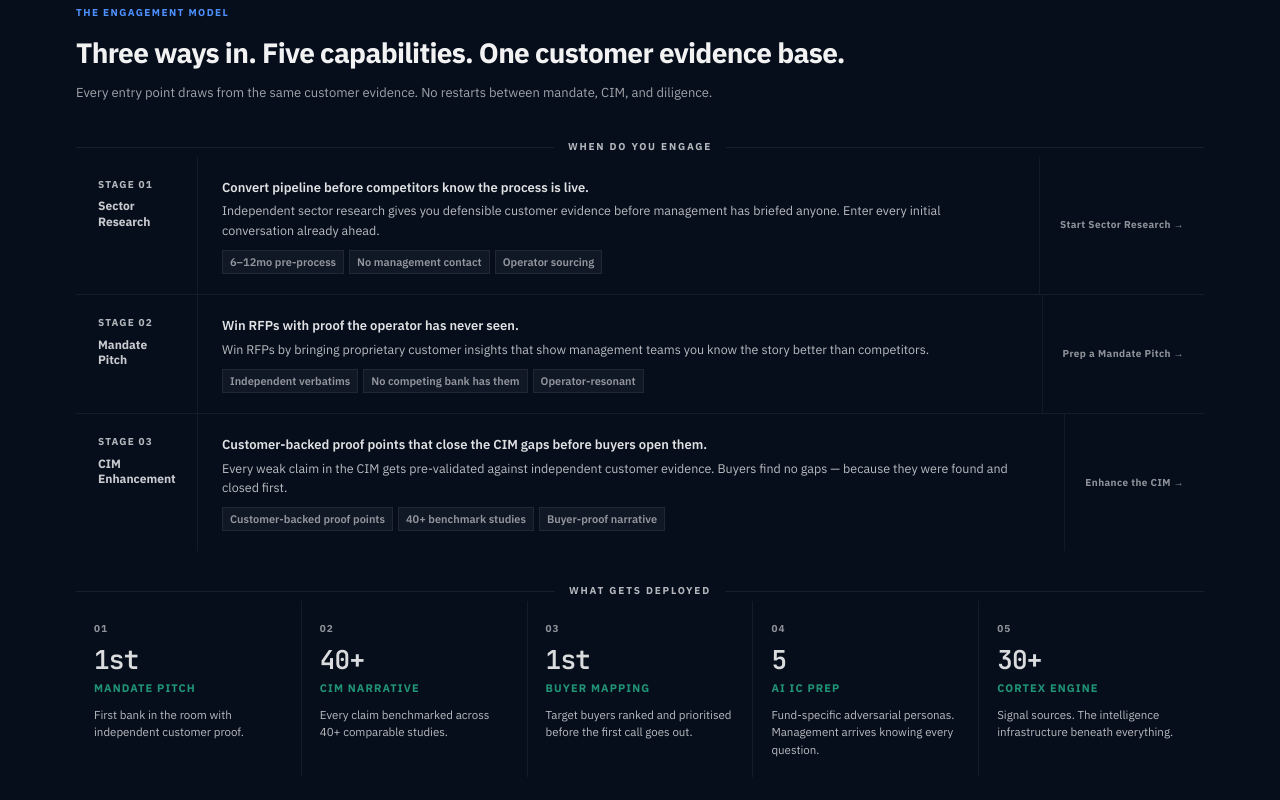
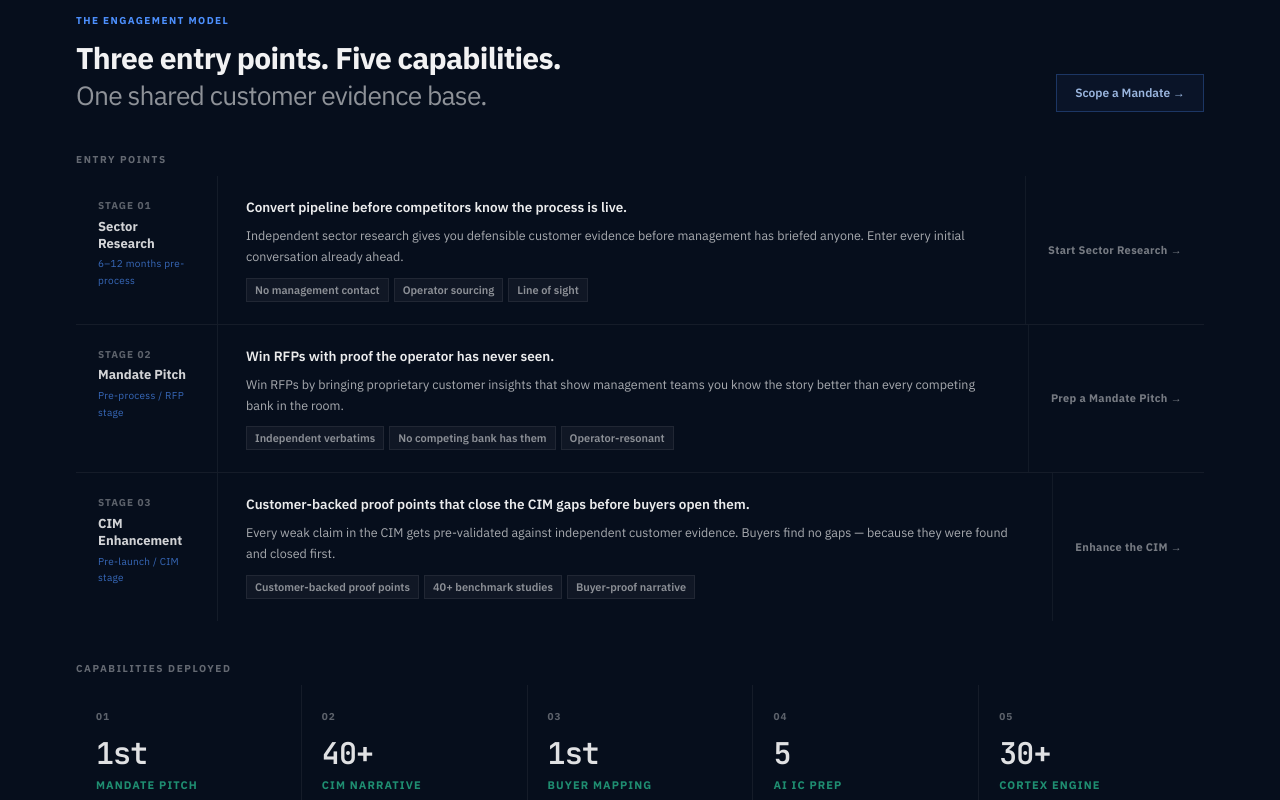
Before and after one commit to Crossover-Research/sell-side-overview-site, a Next.js app: page /intelligence in a window 1280 px wide. Shown: the part 1500-2300 px from the top of the page. Built offline with nearby package versions, Linux system fonts and the light colour scheme.

Commit message:
redesign: CapabilitiesEngine — cleaner structure, timing tags, header CTA

```diff
--- a/components/CapabilitiesEngine.tsx
+++ b/components/CapabilitiesEngine.tsx
@@ -5,35 +5,38 @@ const STAGES = [
   {
     num: '01',
     name: 'Sector Research',
+    timing: '6–12 months pre-process',
     headline: 'Convert pipeline before competitors know the process is live.',
     desc: 'Independent sector research gives you defensible customer evidence before management has briefed anyone. Enter every initial conversation already ahead.',
-    tags: ['6–12mo pre-process', 'No management contact', 'Operator sourcing'],
+    tags: ['No management contact', 'Operator sourcing', 'Line of sight'],
     cta: 'Start Sector Research',
   },
   {
     num: '02',
     name: 'Mandate Pitch',
+    timing: 'Pre-process / RFP stage',
     headline: 'Win RFPs with proof the operator has never seen.',
-    desc: 'Win RFPs by bringing proprietary customer insights that show management teams you know the story better than competitors.',
+    desc: 'Win RFPs by bringing proprietary customer insights that show management teams you know the story better than every competing bank in the room.',
     tags: ['Independent verbatims', 'No competing bank has them', 'Operator-resonant'],
     cta: 'Prep a Mandate Pitch',
   },
   {
     num: '03',
     name: 'CIM Enhancement',
-    headline: "Customer-backed proof points that close the CIM gaps before buyers open them.",
-    desc: "Every weak claim in the CIM gets pre-validated against independent customer evidence. Buyers find no gaps — because they were found and closed first.",
+    timing: 'Pre-launch / CIM stage',
+    headline: 'Customer-backed proof points that close the CIM gaps before buyers open them.',
+    desc: 'Every weak claim in the CIM gets pre-validated against independent customer evidence. Buyers find no gaps — because they were found and closed first.',
     tags: ['Customer-backed proof points', '40+ benchmark studies', 'Buyer-proof narrative'],
     cta: 'Enhance the CIM',
   },
 ];
 
 const CAPS = [
-  { num: '01', stat: '1st', label: 'Mandate Pitch', hook: 'First bank in the room with independent customer proof.' },
-  { num: '02', stat: '40+', label: 'CIM Narrative', hook: 'Every claim benchmarked across 40+ comparable studies.' },
-  { num: '03', stat: '1st', label: 'Buyer Mapping', hook: 'Target buyers ranked and prioritised before the first call goes out.' },
-  { num: '04', stat: '5',   label: 'AI IC Prep',    hook: 'Fund-specific adversarial personas. Management arrives knowing every question.' },
-  { num: '05', stat: '30+', label: 'Cortex Engine', hook: 'Signal sources. The intelligence infrastructure beneath everything.' },
+  { num: '01', stat: '1st', label: 'Mandate Pitch',  hook: 'First bank in the room with independent customer proof.' },
+  { num: '02', stat: '40+', label: 'CIM Narrative',  hook: 'Every claim benchmarked across 40+ comparable studies.' },
+  { num: '03', stat: '1st', label: 'Buyer Mapping',  hook: 'Target buyers ranked and prioritised before the first call.' },
+  { num: '04', stat: '5',   label: 'AI IC Prep',     hook: 'Fund-specific adversarial personas. Management arrives knowing every question.' },
+  { num: '05', stat: '30+', label: 'Cortex Engine',  hook: 'Signal sources beneath every engagement.' },
 ];
 
 export function CapabilitiesEngine() {
@@ -41,29 +44,45 @@ export function CapabilitiesEngine() {
   const [activeCap, setActiveCap] = useState<number | null>(null);
 
   return (
-    <section style={{ padding: '64px 0', borderBottom: '1px solid rgba(255,255,255,.07)' }}>
-      <div style={{ maxWidth: 'var(--content-max)', margin: '0 auto', padding: '0 var(--content-pad)' }}>
+    <section style={{ padding:'72px 0', borderBottom:'1px solid rgba(255,255,255,.07)' }}>
+      <div style={{ maxWidth:'var(--content-max)', margin:'0 auto', padding:'0 var(--content-pad)' }}>
 
         {/* Header */}
-        <div style={{ marginBottom: 36 }}>
-          <div className="ib-section-eyebrow" style={{ marginBottom: 8 }}>The Engagement Model</div>
-          <h2 style={{ fontSize: 'clamp(20px,3vw,28px)', fontWeight: 700, color: 'rgba(255,255,255,.95)', letterSpacing: '-.025em', marginBottom: 6 }}>
-            Three ways in. Five capabilities. One customer evidence base.
-          </h2>
-          <p style={{ fontSize: 13, color: 'rgba(255,255,255,.62)' }}>
-            Every entry point draws from the same customer evidence. No restarts between mandate, CIM, and diligence.
-          </p>
+        <div style={{ marginBottom:40 }}>
+          <div className="ib-section-eyebrow" style={{ marginBottom:10 }}>The Engagement Model</div>
+          <div style={{ display:'flex', alignItems:'flex-end', justifyContent:'space-between', gap:24, flexWrap:'wrap' }}>
+            <h2 style={{
+              fontSize:'clamp(20px,3vw,30px)', fontWeight:700,
+              color:'rgba(255,255,255,.95)', letterSpacing:'-.025em', margin:0, lineHeight:1.2,
+            }}>
+              Three entry points. Five capabilities.<br />
+              <span style={{ color:'rgba(255,255,255,.55)', fontWeight:400, fontSize:'.88em' }}>
+                One shared customer evidence base.
+              </span>
+            </h2>
+            <a
+              href="/intelligence?request=1"
+              style={{
+                fontSize:12, fontWeight:600, color:'rgba(180,210,255,.85)',
+                border:'1px solid rgba(77,144,254,.28)', padding:'8px 18px',
+                textDecoration:'none', whiteSpace:'nowrap', flexShrink:0,
+                transition:'all .15s', background:'rgba(77,144,254,.05)',
+              }}
+              onMouseEnter={e=>{const el=e.currentTarget as HTMLElement;el.style.borderColor='rgba(77,144,254,.55)';el.style.background='rgba(77,144,254,.1)';}}
+              onMouseLeave={e=>{const el=e.currentTarget as HTMLElement;el.style.borderColor='rgba(77,144,254,.28)';el.style.background='rgba(77,144,254,.05)';}}
+            >
+              Scope a Mandate →
+            </a>
+          </div>
         </div>
 
-        {/* Divider label */}
-        <div style={{ display: 'flex', alignItems: 'center', gap: 14, marginBottom: 1 }}>
-          <div style={{ height: 1, flex: 1, background: 'rgba(255,255,255,.07)' }} />
-          <span style={{ fontSize: 10, fontWeight: 700, letterSpacing: '.18em', textTransform: 'uppercase', color: 'rgba(255,255,255,.70)', whiteSpace: 'nowrap' }}>When do you engage</span>
-          <div style={{ height: 1, flex: 1, background: 'rgba(255,255,255,.07)' }} />
+        {/* Entry point label */}
+        <div style={{ fontSize:10, fontWeight:700, letterSpacing:'.16em', textTransform:'uppercase', color:'rgba(255,255,255,.38)', marginBottom:8 }}>
+          Entry points
         </div>
 
         {/* Stage rows */}
-        <div style={{ display: 'flex', flexDirection: 'column', gap: 1, background: 'rgba(255,255,255,.06)', marginBottom: 32 }}>
+        <div style={{ display:'flex', flexDirection:'column', gap:1, background:'rgba(255,255,255,.06)', marginBottom:40 }}>
           {STAGES.map((s, i) => {
             const isActive = activeStage === i;
             return (
@@ -71,42 +90,49 @@ export function CapabilitiesEngine() {
                 key={i}
                 onClick={() => setActiveStage(isActive ? null : i)}
                 style={{
-                  display: 'grid', gridTemplateColumns: '120px 1fr auto',
+                  display:'grid', gridTemplateColumns:'140px 1fr auto',
                   background: isActive ? 'rgba(77,144,254,.07)' : 'rgba(6,14,28,.97)',
-                  cursor: 'pointer', transition: 'background .15s',
-                  borderLeft: `2px solid ${isActive ? 'rgba(77,144,254,.5)' : 'transparent'}`,
+                  cursor:'pointer', transition:'background .15s',
+                  borderLeft:`2px solid ${isActive ? 'rgba(77,144,254,.5)' : 'transparent'}`,
                 }}
                 onMouseEnter={e => { if (!isActive) (e.currentTarget as HTMLElement).style.background = 'rgba(255,255,255,.02)'; }}
                 onMouseLeave={e => { if (!isActive) (e.currentTarget as HTMLElement).style.background = 'rgba(6,14,28,.97)'; }}
               >
                 {/* Stage label */}
-                <div style={{ padding: '20px 20px', borderRight: '1px solid rgba(255,255,255,.06)' }}>
-                  <div style={{ fontSize: 10, fontWeight: 700, letterSpacing: '.12em', textTransform: 'uppercase', color: 'rgba(255,255,255,.70)', marginBottom: 5 }}>Stage {s.num}</div>
-                  <div style={{ fontSize: 12, fontWeight: 700, color: isActive ? 'rgba(255,255,255,.95)' : 'rgba(255,255,255,.78)', lineHeight: 1.3 }}>{s.name}</div>
+                <div style={{ padding:'22px 20px', borderRight:'1px solid rgba(255,255,255,.06)' }}>
+                  <div style={{ fontSize:10, fontWeight:700, letterSpacing:'.1em', textTransform:'uppercase', color:'rgba(255,255,255,.35)', marginBottom:4 }}>Stage {s.num}</div>
+                  <div style={{ fontSize:13, fontWeight:700, color: isActive ? 'rgba(255,255,255,.97)' : 'rgba(255,255,255,.82)', lineHeight:1.3, marginBottom:4 }}>{s.name}</div>
+                  <div style={{ fontSize:10, color:'rgba(77,144,254,.7)', letterSpacing:'.03em' }}>{s.timing}</div>
                 </div>
 
                 {/* Content */}
-                <div style={{ padding: '20px 24px' }}>
-                  <div style={{ fontSize: 13, fontWeight: 600, color: 'rgba(255,255,255,.88)', marginBottom: isActive ? 8 : 3 }}>{s.headline}</div>
-                  {isActive && (
-                    <div style={{ fontSize: 12.5, color: 'rgba(255,255,255,.72)', lineHeight: 1.65, marginBottom: 12 }}>{s.desc}</div>
-                  )}
-                  {!isActive && (
-                    <div style={{ fontSize: 12.5, color: 'rgba(255,255,255,.72)', lineHeight: 1.55 }}>{s.desc}</div>
-                  )}
-                  <div style={{ display: 'flex', gap: 5, flexWrap: 'wrap', marginTop: 10 }}>
+                <div style={{ padding:'22px 28px' }}>
+                  <div style={{ fontSize:13.5, fontWeight:600, color:'rgba(255,255,255,.92)', marginBottom:8, lineHeight:1.4 }}>{s.headline}</div>
+                  <div style={{ fontSize:12.5, color:'rgba(255,255,255,.65)', lineHeight:1.7, marginBottom:10 }}>{s.desc}</div>
+                  <div style={{ display:'flex', gap:5, flexWrap:'wrap' }}>
                     {s.tags.map((t, ti) => (
-                      <span key={ti} style={{ fontSize: 11, fontWeight: 600, color: isActive ? 'rgba(130,175,255,.75)' : 'rgba(255,255,255,.55)', background: isActive ? 'rgba(77,144,254,.08)' : 'rgba(255,255,255,.04)', border: `1px solid ${isActive ? 'rgba(77,144,254,.2)' : 'rgba(255,255,255,.07)'}`, padding: '2px 7px' }}>{t}</span>
+                      <span key={ti} style={{
+                        fontSize:11, fontWeight:600,
+                        color: isActive ? 'rgba(130,175,255,.8)' : 'rgba(255,255,255,.52)',
+                        background: isActive ? 'rgba(77,144,254,.09)' : 'rgba(255,255,255,.04)',
+                        border:`1px solid ${isActive ? 'rgba(77,144,254,.22)' : 'rgba(255,255,255,.07)'}`,
+                        padding:'2px 8px',
+                      }}>{t}</span>
                     ))}
                   </div>
                 </div>
 
                 {/* CTA */}
-                <div style={{ padding: '20px 20px', display: 'flex', alignItems: 'center', borderLeft: '1px solid rgba(255,255,255,.05)' }}>
+                <div style={{ padding:'22px 22px', display:'flex', alignItems:'center', borderLeft:'1px solid rgba(255,255,255,.05)' }}>
                   <a
                     href="/intelligence?request=1"
                     onClick={e => e.stopPropagation()}
-                    style={{ fontSize: 10, fontWeight: 700, color: isActive ? 'rgba(130,175,255,.9)' : 'rgba(255,255,255,.55)', letterSpacing: '.04em', textDecoration: 'none', whiteSpace: 'nowrap', transition: 'color .15s' }}
+                    style={{
+                      fontSize:11, fontWeight:700,
+                      color: isActive ? 'rgba(130,175,255,.9)' : 'rgba(255,255,255,.45)',
+                      letterSpacing:'.03em', textDecoration:'none', whiteSpace:'nowrap',
+                      transition:'color .15s',
+                    }}
                   >
                     {s.cta} →
                   </a>
@@ -116,15 +142,13 @@ export function CapabilitiesEngine() {
           })}
         </div>
 
-        {/* Divider label */}
-        <div style={{ display: 'flex', alignItems: 'center', gap: 14, marginBottom: 1 }}>
-          <div style={{ height: 1, flex: 1, background: 'rgba(255,255,255,.07)' }} />
-          <span style={{ fontSize: 10, fontWeight: 700, letterSpacing: '.18em', textTransform: 'uppercase', color: 'rgba(255,255,255,.70)', whiteSpace: 'nowrap' }}>What gets deployed</span>
-          <div style={{ height: 1, flex: 1, background: 'rgba(255,255,255,.07)' }} />
+        {/* Capabilities label */}
+        <div style={{ fontSize:10, fontWeight:700, letterSpacing:'.16em', textTransform:'uppercase', color:'rgba(255,255,255,.38)', marginBottom:8 }}>
+          Capabilities deployed
         </div>
 
         {/* Capabilities grid */}
-        <div style={{ display: 'grid', gridTemplateColumns: 'repeat(5,1fr)', gap: 1, background: 'rgba(255,255,255,.06)' }}>
+        <div style={{ display:'grid', gridTemplateColumns:'repeat(5,1fr)', gap:1, background:'rgba(255,255,255,.06)' }}>
           {CAPS.map((cap, i) => {
             const isActive = activeCap === i;
             return (
@@ -133,16 +157,24 @@ export function CapabilitiesEngine() {
                 onClick={() => setActiveCap(isActive ? null : i)}
                 style={{
                   background: isActive ? 'rgba(77,144,254,.07)' : 'rgba(6,14,28,.97)',
-                  padding: '18px 18px', cursor: 'pointer', transition: 'background .15s',
-                  borderTop: `2px solid ${isActive ? 'rgba(77,144,254,.45)' : 'transparent'}`,
+                  padding:'22px 20px', cursor:'pointer', transition:'background .15s',
+                  borderTop:`2px solid ${isActive ? 'rgba(77,144,254,.45)' : 'transparent'}`,
                 }}
                 onMouseEnter={e => { if (!isActive) (e.currentTarget as HTMLElement).style.background = 'rgba(255,255,255,.02)'; }}
                 onMouseLeave={e => { if (!isActive) (e.currentTarget as HTMLElement).style.background = 'rgba(6,14,28,.97)'; }}
               >
-                <div style={{ fontSize: 10, fontWeight: 700, letterSpacing: '.1em', color: 'rgba(255,255,255,.55)', marginBottom: 10 }}>{cap.num}</div>
-                <div style={{ fontFamily: 'var(--font-mono)', fontSize: 26, fontWeight: 700, color: isActive ? 'rgba(130,175,255,.95)' : 'rgba(255,255,255,.85)', letterSpacing: '-.03em', lineHeight: 1, marginBottom: 6 }}>{cap.stat}</div>
-                <div style={{ fontSize: 11, fontWeight: 700, letterSpacing: '.1em', textTransform: 'uppercase', color: isActive ? 'rgba(45,212,160,.9)' : 'rgba(45,212,160,.68)', marginBottom: 8 }}>{cap.label}</div>
-                <div style={{ fontSize: 11.5, color: 'rgba(255,255,255,.72)', lineHeight: 1.55 }}>{cap.hook}</div>
+                <div style={{ fontSize:10, fontWeight:700, letterSpacing:'.1em', color:'rgba(255,255,255,.35)', marginBottom:12 }}>{cap.num}</div>
+                <div style={{
+                  fontFamily:'var(--font-mono)', fontSize:30, fontWeight:700,
+                  color: isActive ? 'rgba(130,175,255,.97)' : 'rgba(255,255,255,.88)',
+                  letterSpacing:'-.03em', lineHeight:1, marginBottom:8,
+                }}>{cap.stat}</div>
+                <div style={{
+                  fontSize:11, fontWeight:700, letterSpacing:'.1em', textTransform:'uppercase',
+                  color: isActive ? 'rgba(45,212,160,.95)' : 'rgba(45,212,160,.65)',
+                  marginBottom:10,
+                }}>{cap.label}</div>
+                <div style={{ fontSize:12, color:'rgba(255,255,255,.62)', lineHeight:1.55 }}>{cap.hook}</div>
               </div>
             );
           })}
```
